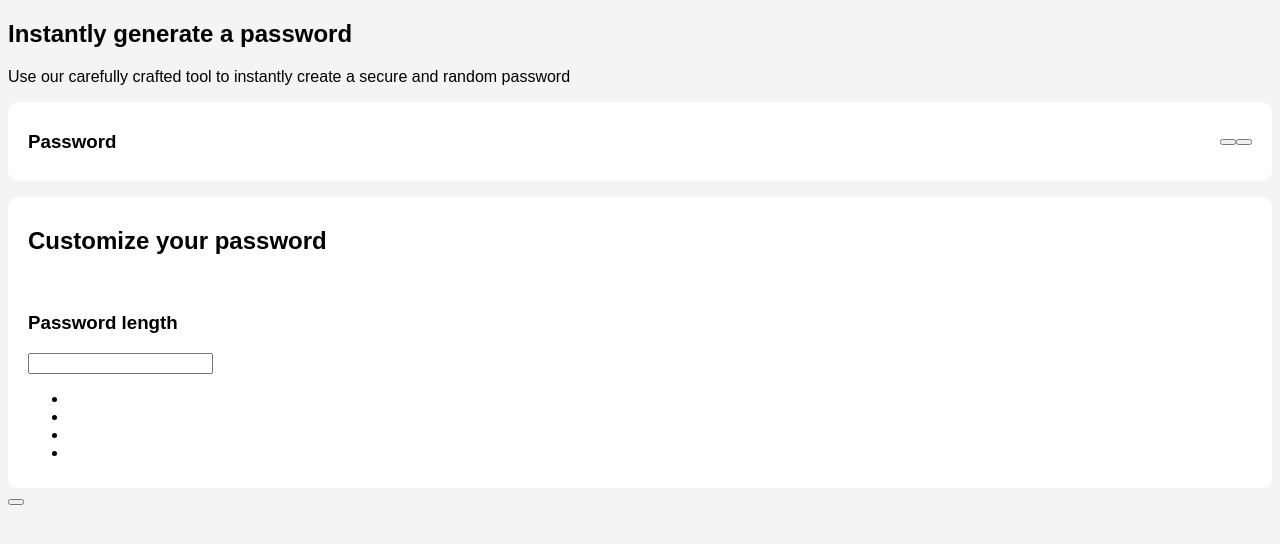
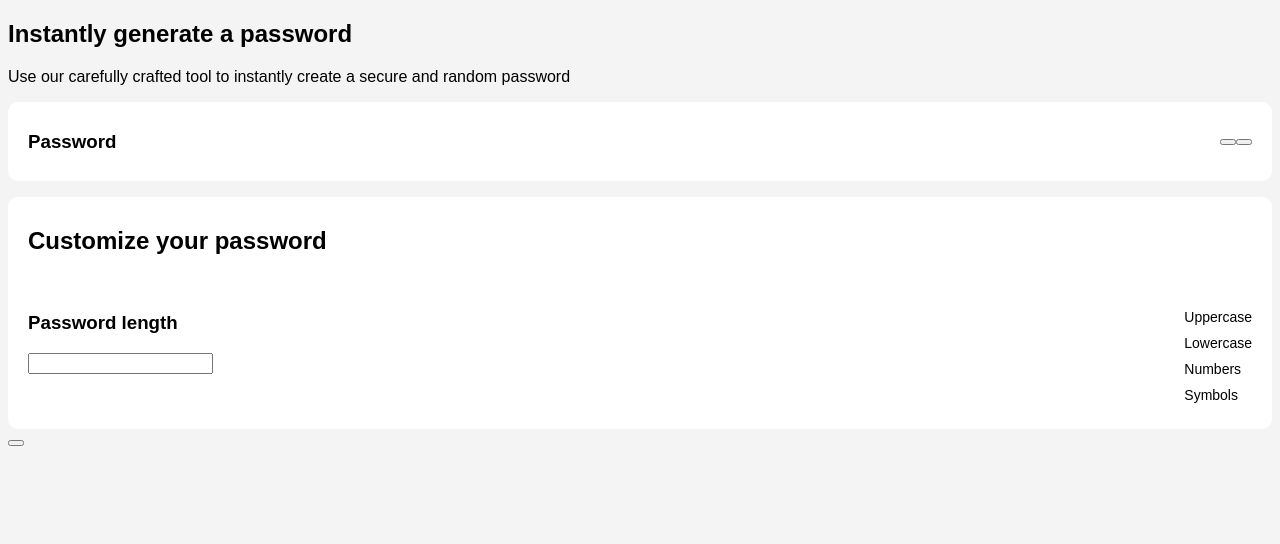
Before and after one commit to jkabuika/password-generator, a plain HTML site: page index.html in a window 1280 px wide. Drawn offline with Linux system fonts and the light colour scheme.

Commit message:
Got most of the basic CSS done

```diff
--- a/index.html
+++ b/index.html
@@ -23,17 +23,19 @@
     <div class="options-container">
       <h2>Customize your password</h2>
       <br>
+      <div class="options-selection">
         <div class="length-option-container">
           <h3>Password length</h3>
           <input type="number">
         </div>
         <div class="character-type-container">
-        <ul>
-          <li></li>
-          <li></li>
-          <li></li>
-          <li></li>
+          <ul class="character-types">
+            <li>Uppercase</li>
+            <li>Lowercase</li>
+            <li>Numbers</li>
+            <li>Symbols</li>
           </ul>
+        </div>
       </div>
     </div>
     <button class="large-copy-btn"></button>
--- a/styles.css
+++ b/styles.css
@@ -20,6 +20,16 @@ html {
   list-style: none;
 }
 
-.options-container {
-  background-color: #fff;
+.options-selection {
+  display: flex;
+  justify-content: space-between;
 }
+
+.character-types {
+  list-style: none;
+}
+
+.character-types li {
+  margin-bottom: 10px;
+  font-size: 14px;
+}
```
Lines whose indentation alone changed are shown as unchanged.
